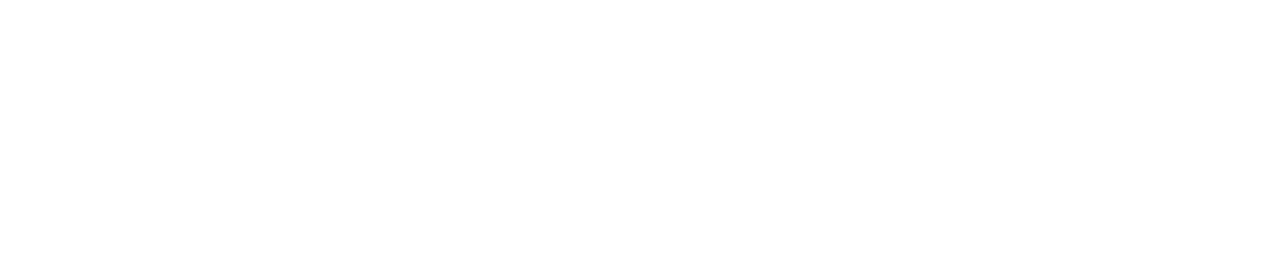
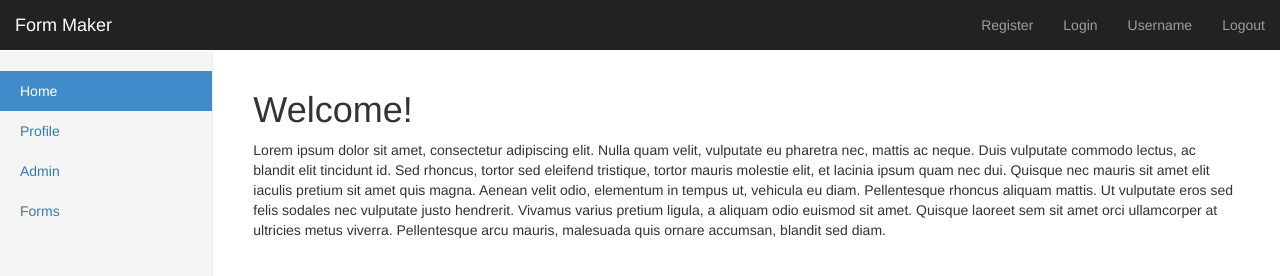
Before and after one commit to kekg602/WebDevSpring2016, a website: page public/assignment/home.html in a window 1280 px wide. Drawn offline with nearby package versions, Linux system fonts and the light colour scheme.

Commit message:
Creating home page

```diff
--- /dev/null
+++ b/public/assignment/css/dashboard.css
@@ -0,0 +1,105 @@
+/*
+ * Base structure
+ */
+
+/* Move down content because we have a fixed navbar that is 50px tall */
+body {
+    padding-top: 50px;
+}
+
+
+/*
+ * Global add-ons
+ */
+
+.sub-header {
+    padding-bottom: 10px;
+    border-bottom: 1px solid #eee;
+}
+
+/*
+ * Top navigation
+ * Hide default border to remove 1px line.
+ */
+.navbar-fixed-top {
+    border: 0;
+}
+
+/*
+ * Sidebar
+ */
+
+/* Hide for mobile, show later */
+.sidebar {
+    display: none;
+}
+@media (min-width: 768px) {
+    .sidebar {
+        position: fixed;
+        top: 51px;
+        bottom: 0;
+        left: 0;
+        z-index: 1000;
+        display: block;
+        padding: 20px;
+        overflow-x: hidden;
+        overflow-y: auto; /* Scrollable contents if viewport is shorter than content. */
+        background-color: #f5f5f5;
+        border-right: 1px solid #eee;
+    }
+}
+
+/* Sidebar navigation */
+.nav-sidebar {
+    margin-right: -21px; /* 20px padding + 1px border */
+    margin-bottom: 20px;
+    margin-left: -20px;
+}
+.nav-sidebar > li > a {
+    padding-right: 20px;
+    padding-left: 20px;
+}
+.nav-sidebar > .active > a,
+.nav-sidebar > .active > a:hover,
+.nav-sidebar > .active > a:focus {
+    color: #fff;
+    background-color: #428bca;
+}
+
+
+/*
+ * Main content
+ */
+
+.main {
+    padding: 20px;
+}
+@media (min-width: 768px) {
+    .main {
+        padding-right: 40px;
+        padding-left: 40px;
+    }
+}
+.main .page-header {
+    margin-top: 0;
+}
+
+
+/*
+ * Placeholder dashboard ideas
+ */
+
+.placeholders {
+    margin-bottom: 30px;
+    text-align: center;
+}
+.placeholders h4 {
+    margin-bottom: 0;
+}
+.placeholder {
+    margin-bottom: 20px;
+}
+.placeholder img {
+    display: inline-block;
+    border-radius: 50%;
+}
--- a/public/assignment/home.html
+++ b/public/assignment/home.html
@@ -1,10 +1,81 @@
+
 <!DOCTYPE html>
 <html lang="en">
 <head>
-    <meta charset="UTF-8">
-    <title>Title</title>
+    <meta charset="utf-8">
+    <meta http-equiv="X-UA-Compatible" content="IE=edge">
+    <meta name="viewport" content="width=device-width, initial-scale=1">
+    <!-- The above 3 meta tags *must* come first in the head; any other head content must come *after* these tags -->
+    <meta name="description" content="">
+    <meta name="author" content="">
+    <link rel="icon" href="../../favicon.ico">
+
+    <title>Dashboard Template for Bootstrap</title>
+
+    <!-- Bootstrap core CSS -->
+    <link href="https://maxcdn.bootstrapcdn.com/bootstrap/3.3.6/css/bootstrap.min.css" rel="stylesheet">
+
+    <!-- Custom styles for this template -->
+    <link href="css/dashboard.css" rel="stylesheet">
 </head>
+
 <body>
 
+<nav class="navbar navbar-inverse navbar-fixed-top">
+    <div class="container-fluid">
+        <div class="navbar-header">
+            <button type="button" class="navbar-toggle collapsed" data-toggle="collapse" data-target="#navbar" aria-expanded="false" aria-controls="navbar">
+                <span class="sr-only">Toggle navigation</span>
+                <span class="icon-bar"></span>
+                <span class="icon-bar"></span>
+                <span class="icon-bar"></span>
+            </button>
+            <a class="navbar-brand" href="#">Form Maker</a>
+        </div>
+        <div id="navbar" class="navbar-collapse collapse">
+            <ul class="nav navbar-nav navbar-right">
+                <li><a href="#">Register</a></li>
+                <li><a href="#">Login</a></li>
+                <li><a href="#">Username</a></li>
+                <li><a href="#">Logout</a></li>
+            </ul>
+        </div>
+    </div>
+</nav>
+
+<div class="container-fluid">
+    <div class="row">
+        <div class="col-sm-3 col-md-2 sidebar">
+            <ul class="nav nav-sidebar">
+                <li class="active"><a href="#">Home <span class="sr-only">(current)</span></a></li>
+                <li><a href="#">Profile</a></li>
+                <li><a href="#">Admin</a></li>
+                <li><a href="#">Forms</a></li>
+            </ul>
+        </div>
+        <div class="col-sm-9 col-sm-offset-3 col-md-10 col-md-offset-2 main">
+
+            <h1>Welcome!</h1>
+            <p>Lorem ipsum dolor sit amet, consectetur adipiscing elit. Nulla quam velit, vulputate eu pharetra nec, mattis ac neque.
+                Duis vulputate commodo lectus, ac blandit elit tincidunt id. Sed rhoncus, tortor sed eleifend tristique, tortor mauris
+                molestie elit, et lacinia ipsum quam nec dui. Quisque nec mauris sit amet elit iaculis pretium sit amet quis magna.
+                Aenean velit odio, elementum in tempus ut, vehicula eu diam. Pellentesque rhoncus aliquam mattis.
+                Ut vulputate eros sed felis sodales nec vulputate justo hendrerit. Vivamus varius pretium ligula, a aliquam odio
+                euismod sit amet. Quisque laoreet sem sit amet orci ullamcorper at ultricies metus viverra. Pellentesque arcu
+                mauris, malesuada quis ornare accumsan, blandit sed diam.</p>
+        </div>
+    </div>
+</div>
+
+<!-- Bootstrap core JavaScript
+================================================== -->
+<!-- Placed at the end of the document so the pages load faster -->
+<script src="https://ajax.googleapis.com/ajax/libs/jquery/1.11.3/jquery.min.js"></script>
+<!-- <script>window.jQuery || document.write('<script src="../../assets/js/vendor/jquery.min.js"><\/script>')</script> -->
+<script src="https://maxcdn.bootstrapcdn.com/bootstrap/3.3.6/js/bootstrap.min.js"></script>
+<!-- Just to make our placeholder images work. Don't actually copy the next line! -->
+<!-- <script src="../../assets/js/vendor/holder.min.js"></script> -->
+<!-- IE10 viewport hack for Surface/desktop Windows 8 bug -->
+<!-- <script src="../../assets/js/ie10-viewport-bug-workaround.js"></script> -->
 </body>
 </html>
```
